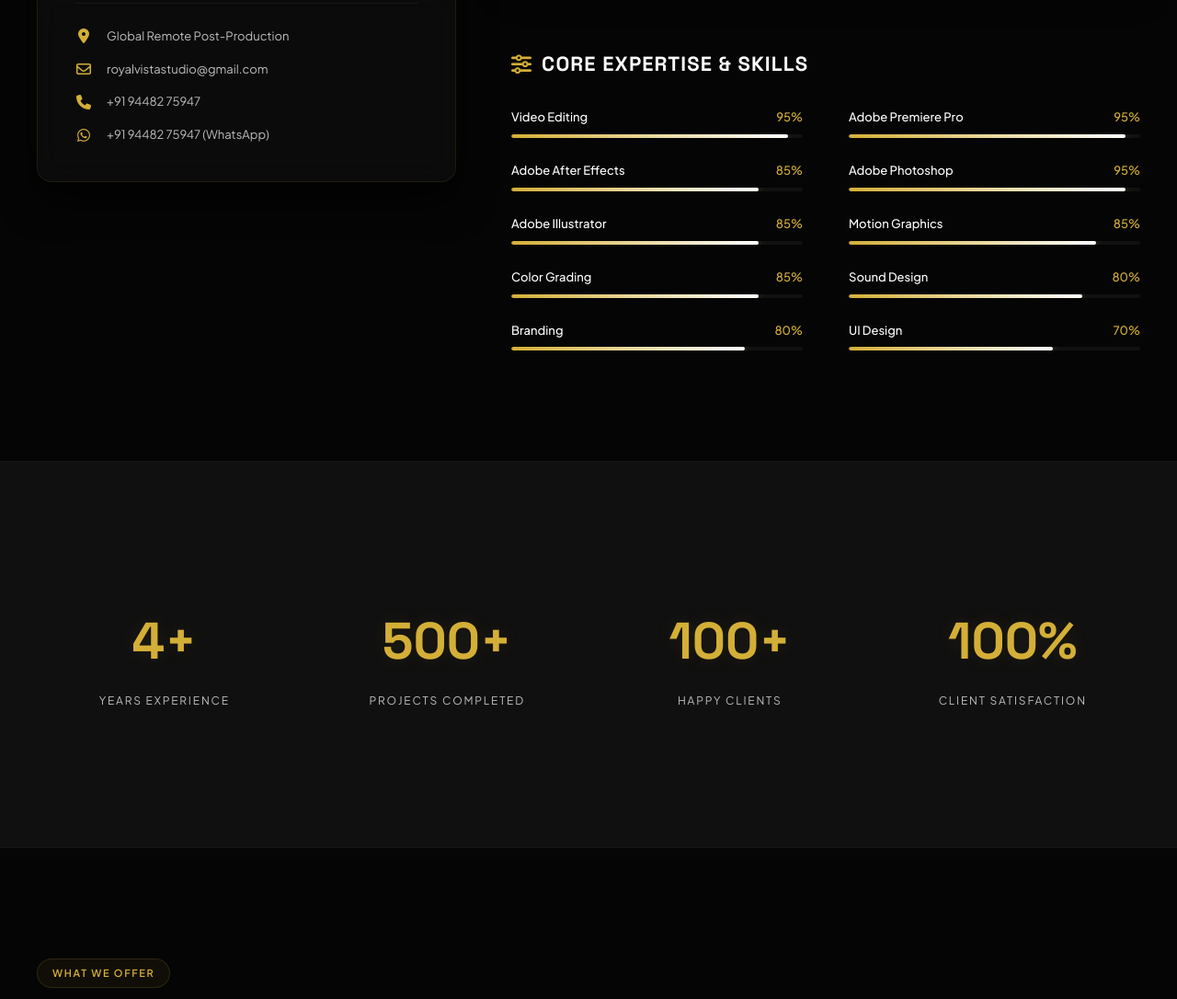
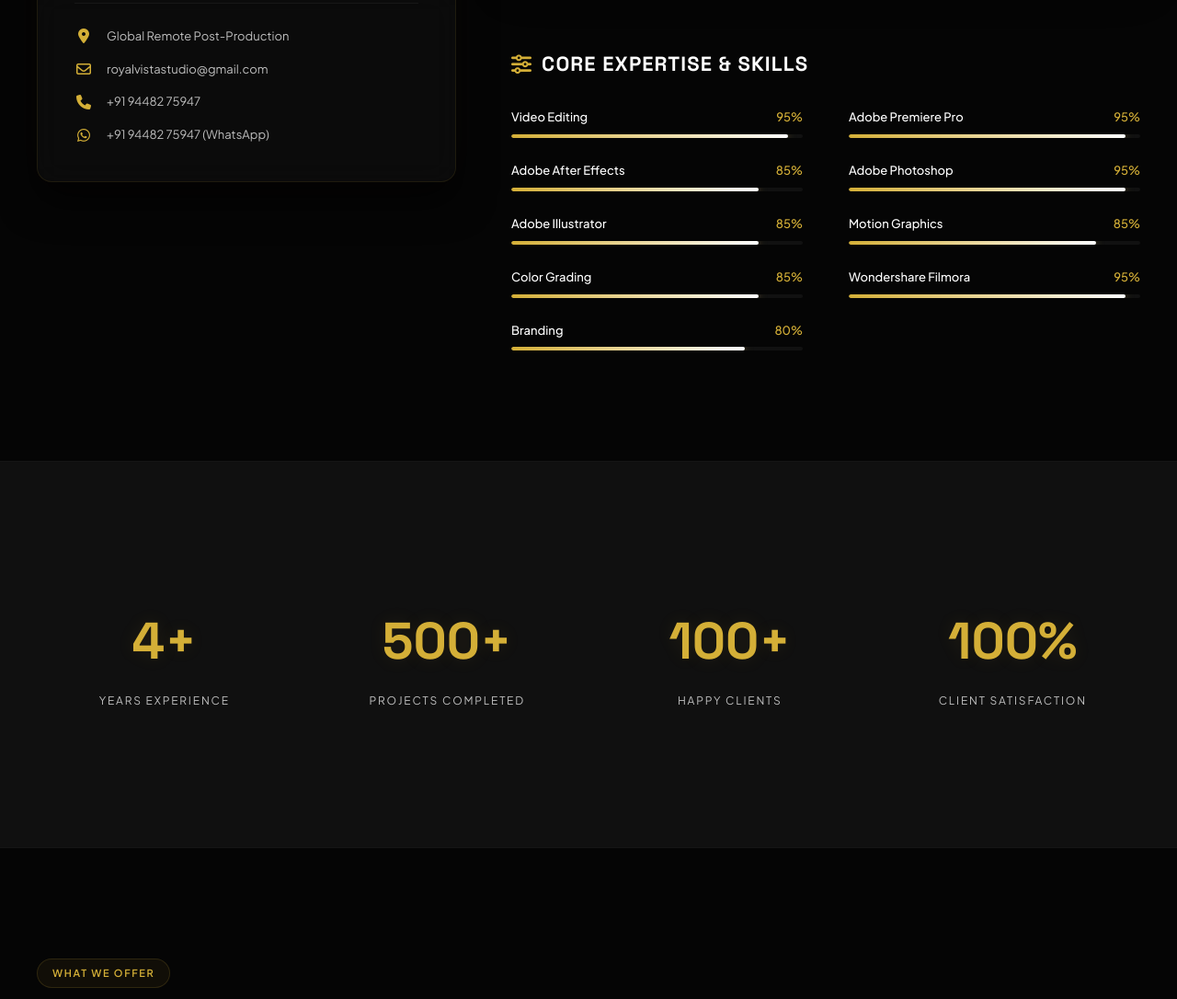
Before and after one commit to Pradeep-1-source/royal-vista-studio, a website: page index.html in a window 1280 px wide. Shown: the part 1459-2545 px from the top of the page at 92% size. Drawn offline with nearby package versions, Linux system fonts and the light colour scheme; animation ran at ten frames a second.

Commit message:
Update logo and adjust skills (remove UI/Sound Design, add Wondershare Filmora)

```diff
--- a/index.html
+++ b/index.html
@@ -246,11 +246,11 @@
                             <!-- Skill 8 -->
                             <div class="skill-bar-wrapper">
                                 <div class="skill-info">
-                                    <span class="skill-name">Sound Design</span>
-                                    <span class="skill-percentage">80%</span>
+                                    <span class="skill-name">Wondershare Filmora</span>
+                                    <span class="skill-percentage">95%</span>
                                 </div>
                                 <div class="skill-track">
-                                    <div class="skill-fill" data-percent="80%"></div>
+                                    <div class="skill-fill" data-percent="95%"></div>
                                 </div>
                             </div>
                             <!-- Skill 9 -->
@@ -261,16 +261,6 @@
                                 </div>
                                 <div class="skill-track">
                                     <div class="skill-fill" data-percent="80%"></div>
-                                </div>
-                            </div>
-                            <!-- Skill 10 -->
-                            <div class="skill-bar-wrapper">
-                                <div class="skill-info">
-                                    <span class="skill-name">UI Design</span>
-                                    <span class="skill-percentage">70%</span>
-                                </div>
-                                <div class="skill-track">
-                                    <div class="skill-fill" data-percent="70%"></div>
                                 </div>
                             </div>
                         </div>
```
Also changed, not shown: assets/logo.jpg.
